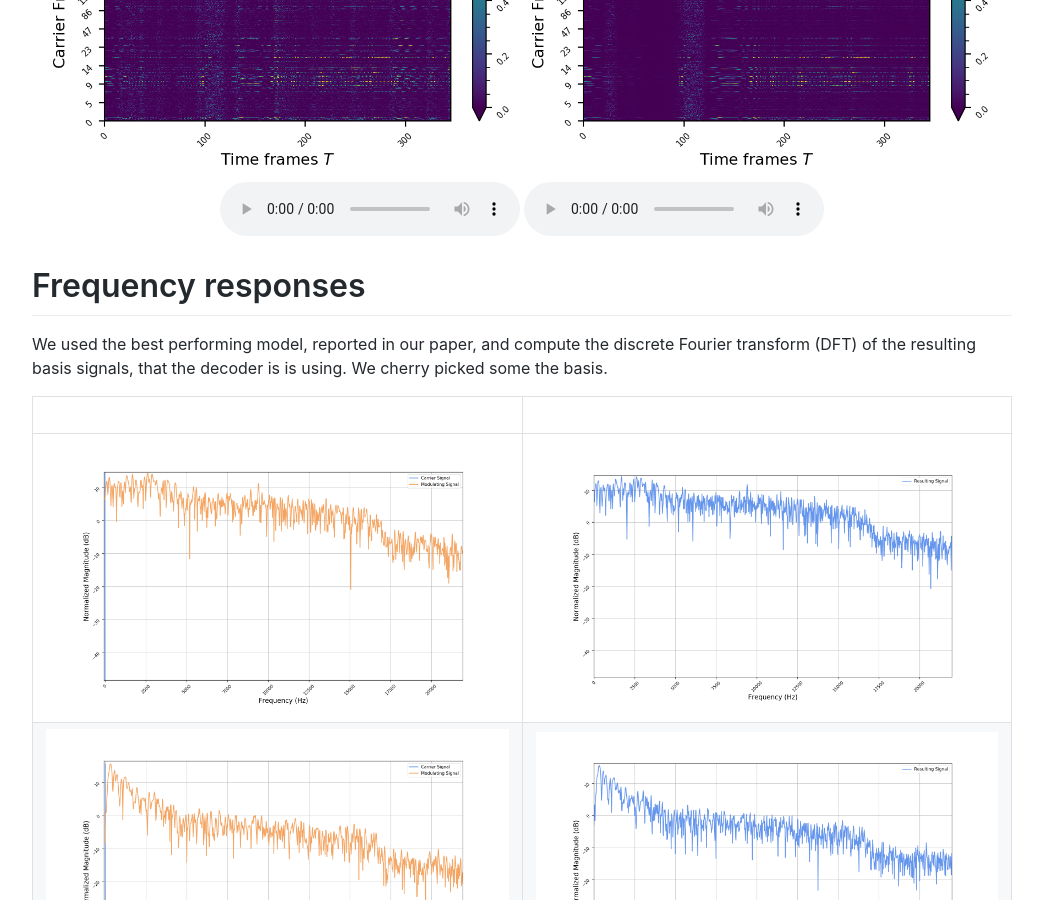
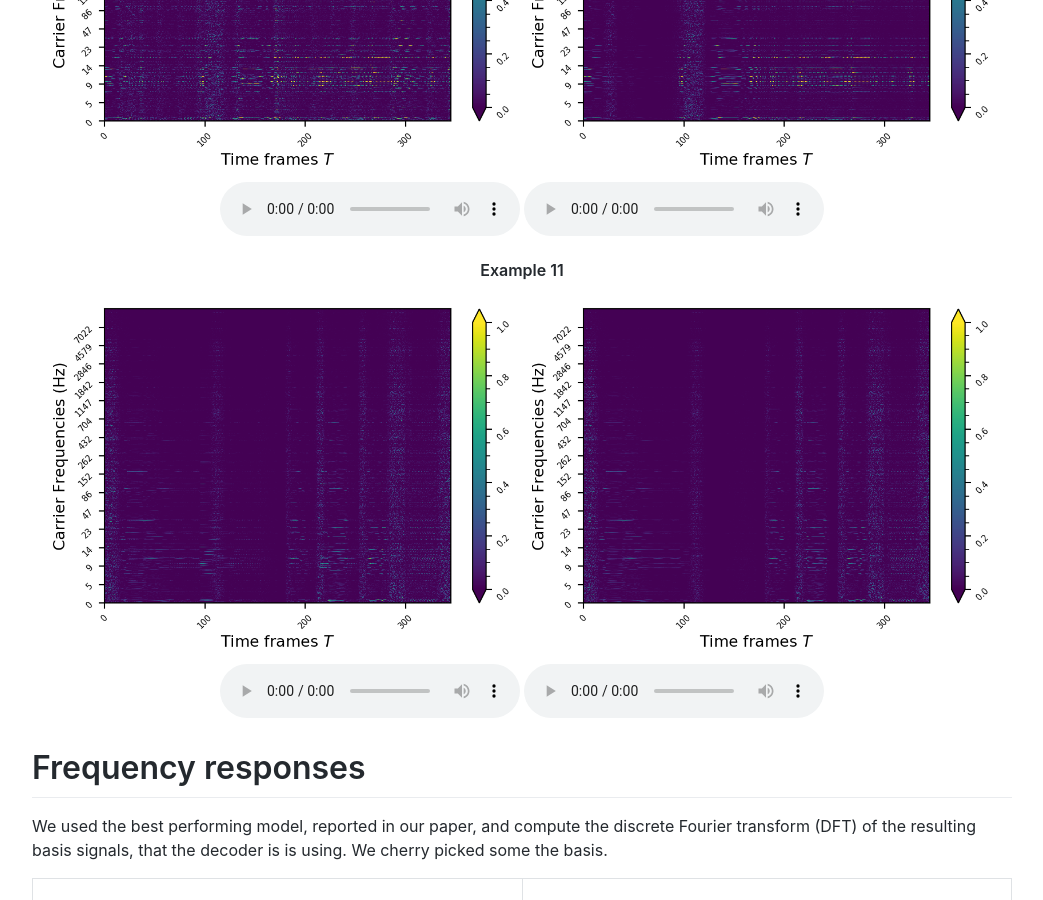
Before and after one commit to Js-Mim/rl_singing_voice, a Jekyll site: the page built from index.md, in a window 1280 px wide and 900 px high, scrolled down 6252 px. Shown: the whole window, without its empty margins (118-1161 px from the left). Built offline with Jekyll 4.4.1, drawn with Linux system fonts in a browser that asks for light colours; comment, search, counter and statistics services are not loaded.

Commit message:
adding 11 ex

```diff
--- a/index.md
+++ b/index.md
@@ -100,6 +100,14 @@
 <audio controls="1"><source src="https://raw.githubusercontent.com/Js-Mim/rl_singing_voice/gh-pages/audio_files/mix_rec_39_3_.wav"></audio>    <audio controls="1"><source src="https://raw.githubusercontent.com/Js-Mim/rl_singing_voice/gh-pages/audio_files/vox_rec_39_3_.wav"></audio>
 </p>
 
+<p align="center"> <b>Example 11</b></p>
+
+<p align="center"> <img class="center" src="https://raw.githubusercontent.com/Js-Mim/rl_singing_voice/gh-pages/figures/A_m_47_6.png" width="475" height="360" /> <img class="center" src="https://raw.githubusercontent.com/Js-Mim/rl_singing_voice/gh-pages/figures/A_v_47_6.png" width="475" height="360" />
+
+<audio controls="1"><source src="https://raw.githubusercontent.com/Js-Mim/rl_singing_voice/gh-pages/audio_files/mix_rec_47_6_.wav"></audio>    <audio controls="1"><source src="https://raw.githubusercontent.com/Js-Mim/rl_singing_voice/gh-pages/audio_files/vox_rec_47_6_.wav"></audio>
+</p>
+
+
 # Frequency responses
 We used the best performing model, reported in our paper, and compute the discrete Fourier transform (DFT) of the
 resulting basis signals, that the decoder is is using. We cherry picked some the basis.
```
